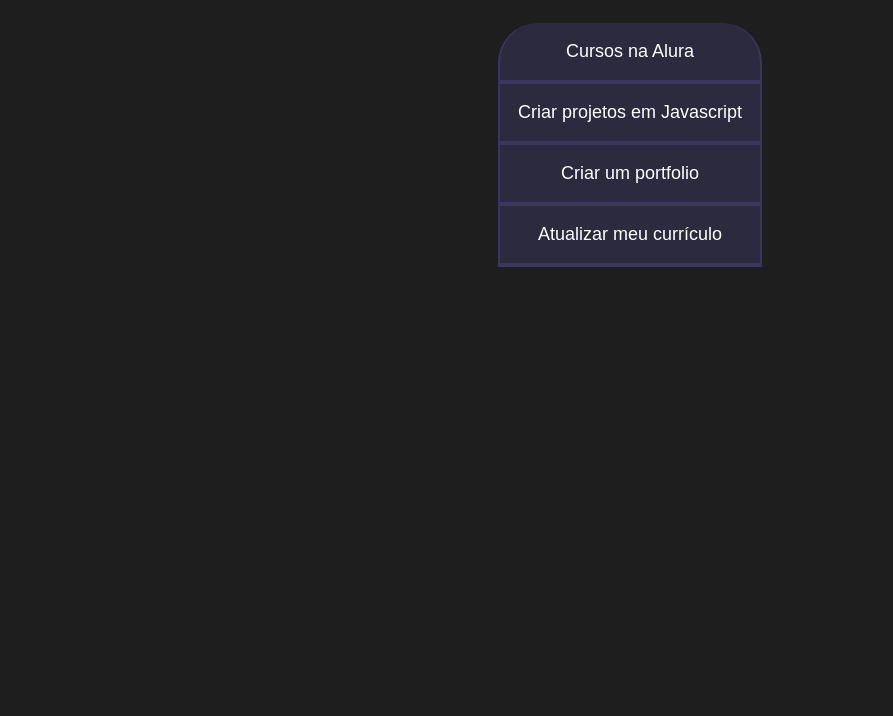
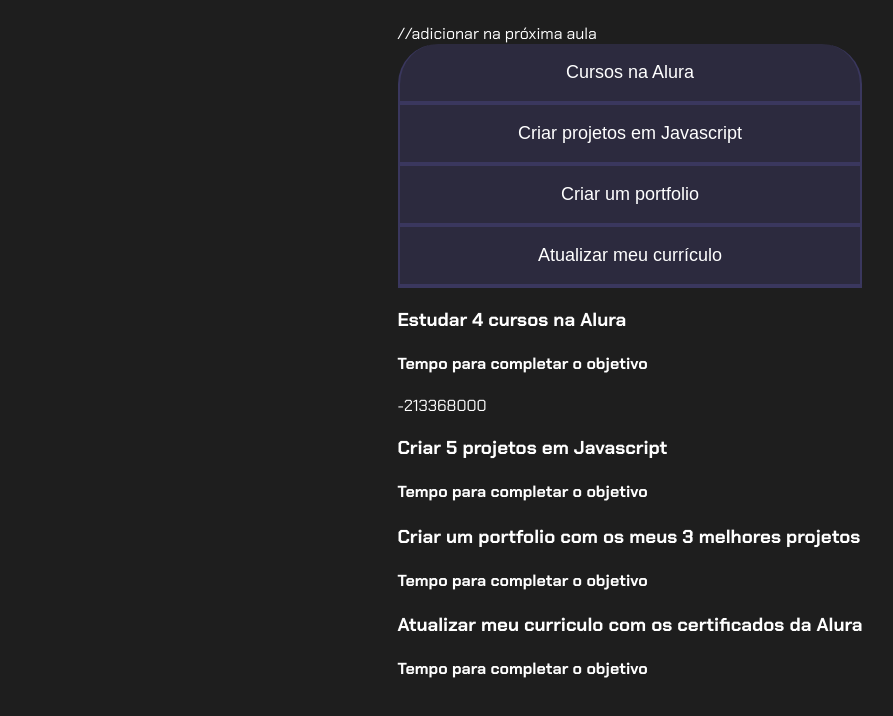
Before and after one commit to thisisjao/jao, a plain HTML site: page index.html in a window 1280 px wide. Shown: the part 80-796 px from the top of the page, without its empty margins (10-903 px from the left). Drawn offline with Linux system fonts and the light colour scheme.

Commit message:
Update index.html

```diff
--- a/index.html
+++ b/index.html
@@ -1,23 +1,45 @@
 <!DOCTYPE html>
 <html lang="pt-br">
-
 <head>
     <meta charset="UTF-8">
     <meta name="viewport" content="width=device-width, initial-scale=1.0">
     <title>Meus objetivos do ano</title>
     <link rel="stylesheet" href="style.css">
 </head>
-
 <body>
     <section class="conteudo-principal">
         <h2 class="titulo-principal">Meus Objetivos do ano<span>_</span></h2>
-        <div class="conteudo">
+        <div class="conteudo"> //adicionar na próxima aula
         <div class="botoes">
-            <button class="botao">Cursos na Alura</button>
+            <button class="botao ativo">Cursos na Alura</button>
             <button class="botao">Criar projetos em Javascript</button>
             <button class="botao">Criar um portfolio</button>
             <button class="botao">Atualizar meu currículo</button>
         </div>
+        <div class="abas-textos">
+            <div class="aba-conteudo ativo">
+                <h3 class="aba-conteudo-titulo-principal">Estudar 4 cursos na Alura</h3>
+                <h4 class="aba-conteudo-titulo-secundario">Tempo para completar o objetivo</h4>
+                <div class = "contador" ></div>
+            </div>
+            <div class="aba-conteudo">
+                <h3 class="aba-conteudo-titulo-principal">Criar 5 projetos em Javascript</h3>
+                <h4 class="aba-conteudo-titulo-secundario">Tempo para completar o objetivo</h4>
+                <div class = "contador" ></div>
+            </div>
+            <div class="aba-conteudo">
+                <h3 class="aba-conteudo-titulo-principal">Criar um portfolio com os meus 3 melhores projetos</h3>
+                <h4 class="aba-conteudo-titulo-secundario">Tempo para completar o objetivo</h4>
+                <div class = "contador" ></div>
+            </div>
+            <div class="aba-conteudo">
+                <h3 class="aba-conteudo-titulo-principal">Atualizar meu curriculo com os certificados da Alura</h3>
+                <h4 class="aba-conteudo-titulo-secundario">Tempo para completar o objetivo</h4>
+                <div class = "contador" ></div>
+            </div>
+        </div>
+    </div>
     </section>
+    <script src="main.js"></script>
 </body>
 </html>
```
